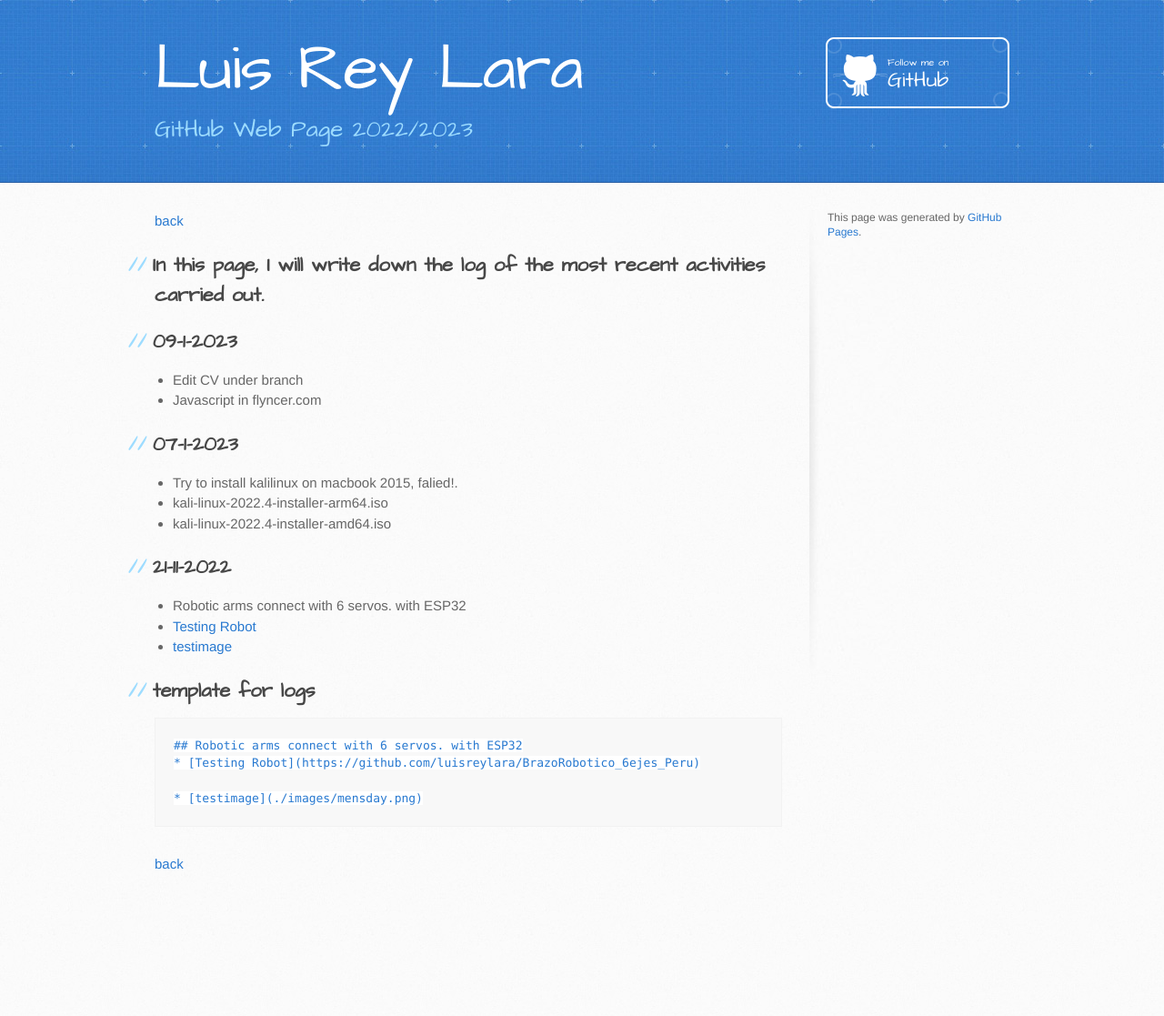
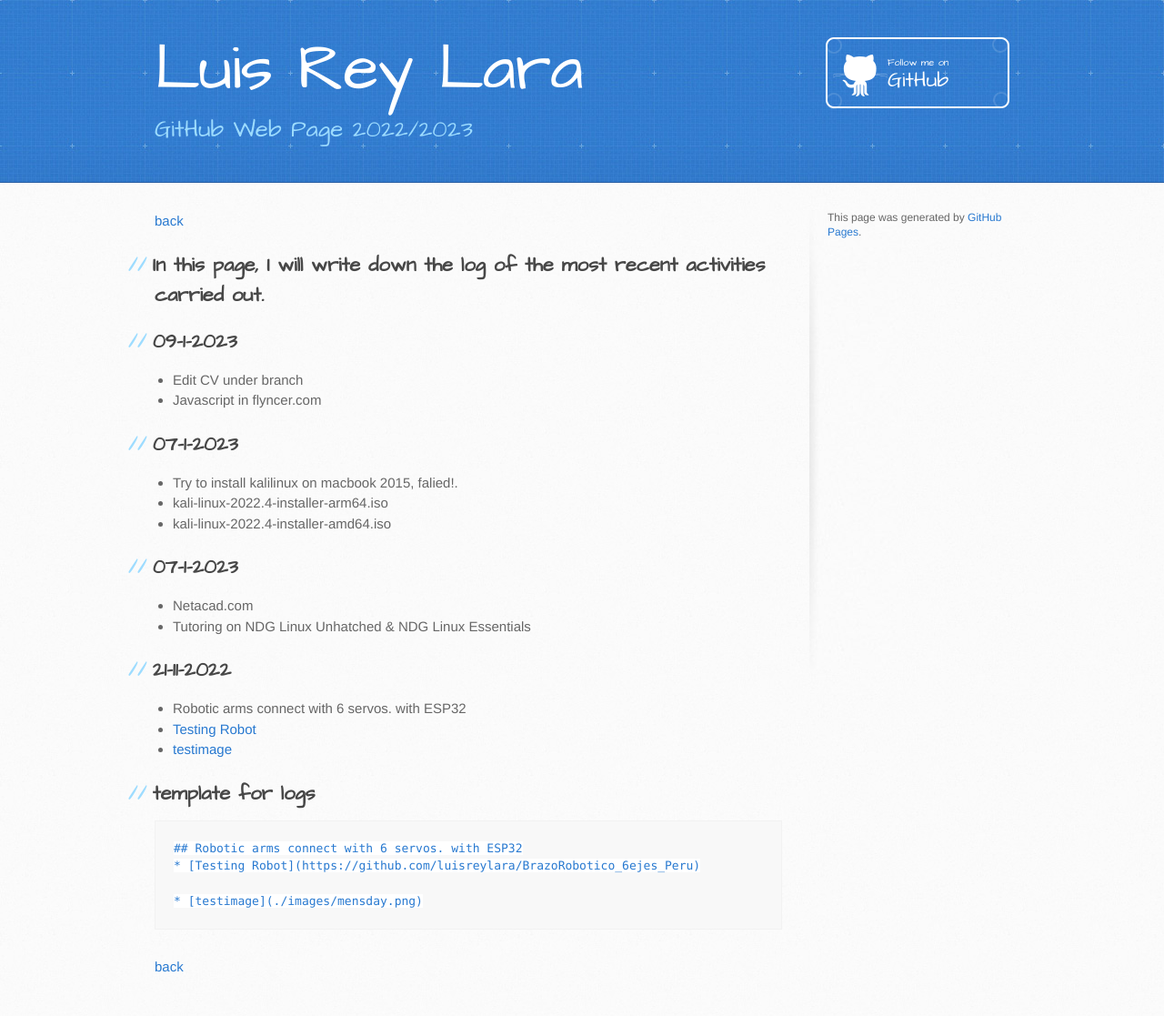
Before and after one commit to luisreylara/luisreylara.github.io, a Jekyll site: the page built from docs/another-page.md, in a window 1280 px wide. Shown: the whole page at 91% size. Built offline with Jekyll 4.4.1, drawn with Linux system fonts in a browser that asks for light colours; before the commit the page ends 1004 px from its top, so only the background shows below that.

Commit message:
linux
linux

```diff
--- a/docs/another-page.md
+++ b/docs/another-page.md
@@ -13,6 +13,12 @@ layout: default
 * Try to install kalilinux on macbook 2015, falied!.
 * kali-linux-2022.4-installer-arm64.iso
 * kali-linux-2022.4-installer-amd64.iso
+
+## 07-1-2023
+* Netacad.com
+* Tutoring on NDG Linux Unhatched & NDG Linux Essentials
+
+
 
 ## 21-11-2022
 * Robotic arms connect with 6 servos. with ESP32
```
